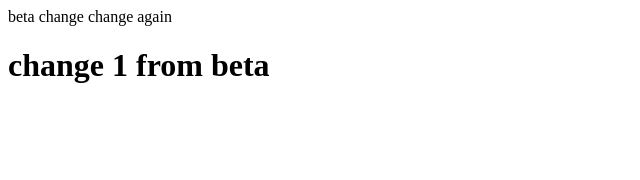
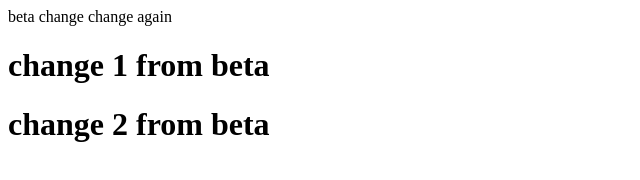
Before and after one commit to aruneshwar7/students, a plain HTML site: page beta.html in a window 1280 px wide. Shown: the whole page, without its empty margins (0-640 px from the left). Drawn offline with Linux system fonts and the light colour scheme.

Commit message:
change 2 from beta

```diff
--- a/beta.html
+++ b/beta.html
@@ -10,5 +10,6 @@
     beta change change again
 
     <h1>change 1 from beta </h1>
+    <h1>change 2 from beta </h1>
 </body>
 </html>
```
